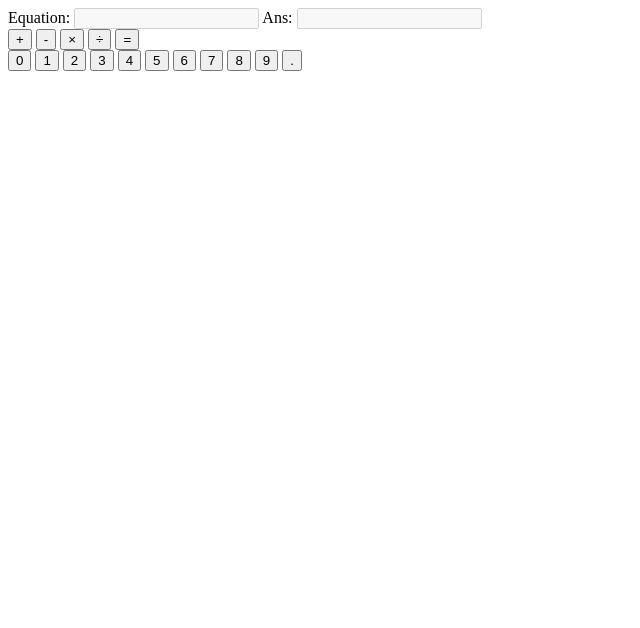
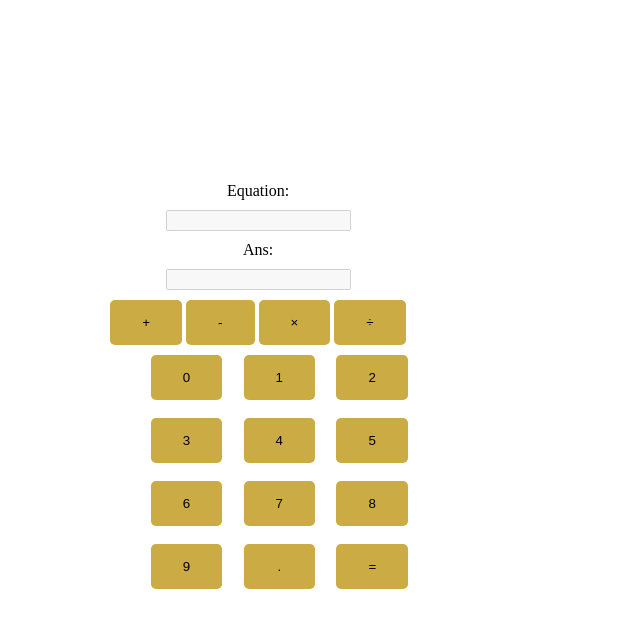
Before and after one commit to Hvbert1/calculator, a plain HTML site: page index.html in a window 1280 px wide. Shown: the whole page, without its empty margins (0-640 px from the left). Drawn offline with Linux system fonts and the light colour scheme.

Commit message:
changed button layout

```diff
--- a/index.html
+++ b/index.html
@@ -16,7 +16,6 @@
                 <button id="minus" onclick="display('-'),  operateMinus(), store()">-</button>
                 <button id="times" onclick=" display('×'), operateTimes(), store()">×</button>
                 <button id="over" onclick=" display('÷'), operateDivide(), store()">÷</button>
-                <button id="equals" onclick="display('='), store(), operate(), displayResult()">=</button>
             </div>
             <div class="digits">
                 <button id="0" value="0" onclick="display('0')">0</button>
@@ -30,6 +29,7 @@
                 <button id="8" value="8" onclick="display('8')">8</button>
                 <button id="9" value="9" onclick="display('9')">9</button>
                 <button id="10" value="." onclick="display('.')">.</button>
+                <button id="equals" onclick="display('='), store(), operate(), displayResult()">=</button>
             </div>
         </div>
     </body>
--- a/styles.css
+++ b/styles.css
@@ -0,0 +1,23 @@
+.calculator {
+    display: flex;
+    flex-direction: column;
+    align-items: center;
+    justify-content: center;
+    width: 500px;
+    height: 700px;
+    gap: 10px;
+}
+
+.digits {
+    display: grid;
+    grid-template-columns: auto auto auto ;
+    grid-template-rows: auto auto auto;
+    gap: 10%;
+}
+
+button {
+    border: none;
+    padding: 15px 32px;
+    background-color: #CBAC44;
+    border-radius: 5px;
+}
```
